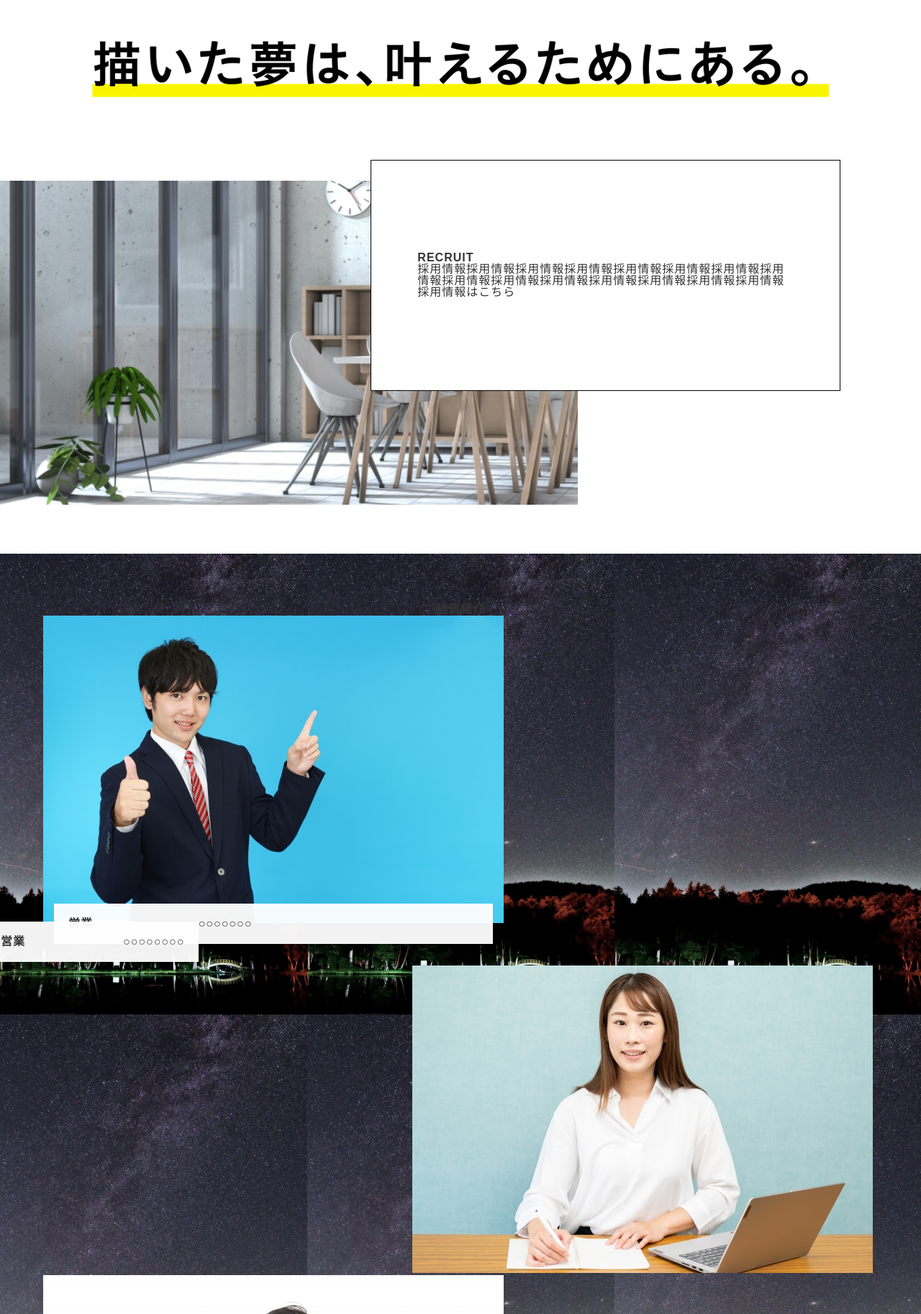
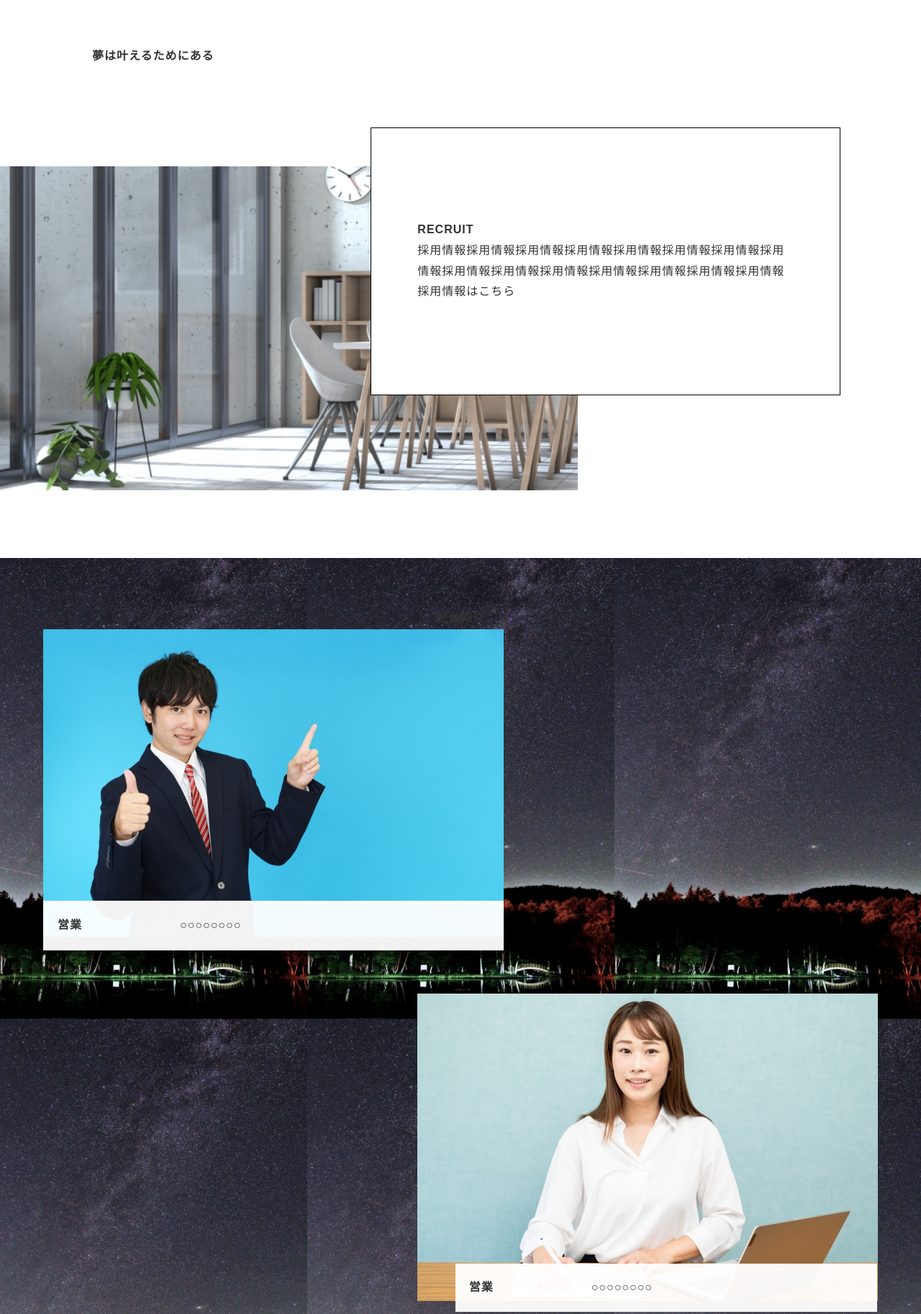
Before and after one commit to yanagisawa0519/hp2, a plain HTML site: page hp2/html/recruit.html in a window 1280 px wide. Shown: the part 735-2560 px from the top of the page at 72% size. Drawn offline with Linux system fonts and the light colour scheme.

Commit message:
first commit

```diff
--- a/hp2/css/recruit.css
+++ b/hp2/css/recruit.css
@@ -228,9 +228,14 @@ nav.header-wrapper__nav {
     padding: 19px;
     -webkit-transform: translateY(-30px);
     -ms-transform: translateY(-30px);
-    transform: translateY(236px);
+    transform: translateY(108px);
     margin-bottom: 39px;
 }
+
+.c-articleListText1 {
+    padding-right:  312px;
+}
+
 
 .c-top-recruit {
     display: flex;
@@ -375,21 +380,19 @@ img{
 
 .c-articleList-item .c-articleListText {
     background: rgba(255, 255, 255, .95);
-    margin: 0 15px;
     padding: 20px;
     -webkit-transform: translateY(-30px);
     -ms-transform: translateY(-30px);
-    transform: translateY(-30px);
+    transform: translateY(-60px);
 }
 
 .c-articleListText1 {
     background: rgba(255, 255, 255, .95);
     margin: -61px 109px;
-    padding: 20px;
     -webkit-transform: translateY(-30px);
     -ms-transform: translateY(-30px);
-    transform: translateY(299px);
-    transform: translateX(-188px);
+    transform: translateY(108px);
+    transform: translateX(108px);
     margin-bottom: 10px;
 }
 
--- a/hp2/css/reset.css
+++ b/hp2/css/reset.css
@@ -22,7 +22,6 @@ time, mark, audio, video {
 }
 
 body {
-  line-height: 1;
 }
 
 article,aside,details,figcaption,figure,
--- a/hp2/html/recruit.html
+++ b/hp2/html/recruit.html
@@ -69,7 +69,9 @@
 
 <section class="contents contents__newsTaxonomyArticle">
   <div class="contents-title">
-    <img src="../img/img03.png" alt="word">
+    <h1>
+      夢は叶えるためにある
+    </h1>
   </div>
 
 
```
Also changed, not shown: hp2/css/inquiriy.css (+12 -9 lines), hp2/html/inquiry.html (+2 -1 lines).
